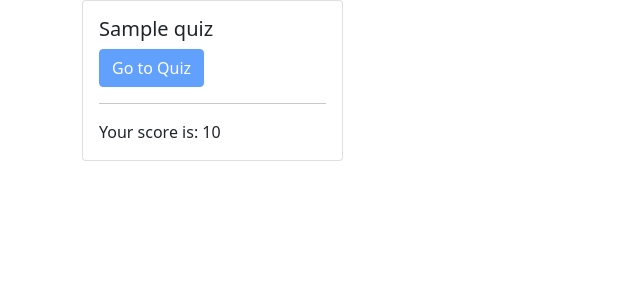
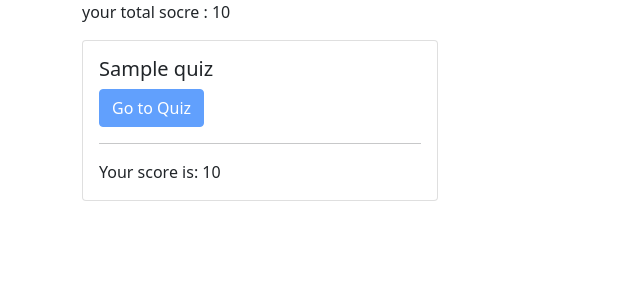
Before and after one commit to AliiHeydarii/Quiz_project, a Django app: page / in a window 1280 px wide. Shown: the part 56-356 px from the top of the page, without its empty margins (0-640 px from the left). Run offline with Django 4.2, Linux system fonts and the light colour scheme; a user stored in the database is signed in; tables that the repository leaves empty hold one stand-in row (values such as "Sample post").

Commit message:
add total score aggregation for user

```diff
--- a/quiz/templates/quiz/index.html
+++ b/quiz/templates/quiz/index.html
@@ -4,9 +4,12 @@ Home Page
 {% endblock %}
 
 {% block content %}
+<div class="row">
+<p> your total socre : {{total_score}} </p>
+
 {% for quiz in quiz_list %}
-    <div class="row">
-        <div class="col-sm-3">
+
+        <div class="col-sm-4">
             <div class="card">
                 <div class="card-body">
                     <h5 class="card-title">{{ quiz }}</h5>
@@ -21,6 +24,7 @@ Home Page
                 </div>
             </div>
         </div>
-    </div>
+
 {% endfor %}
+</div>
 {% endblock %}
--- a/quiz/views.py
+++ b/quiz/views.py
@@ -1,16 +1,17 @@
 from django.shortcuts import render
 from .models import Quiz,Question,UserAnswer
 from django.contrib.auth.decorators import login_required
+from django.db.models import Sum
 
 @login_required()
 def index_view(request):
     quiz_list = Quiz.objects.all()
     user_answers = UserAnswer.objects.filter(user=request.user)
-
+    total_score = user_answers.aggregate(total_score=Sum('score'))['total_score']
     for quiz in quiz_list:
         quiz.user_answer = user_answers.filter(quiz=quiz).first()
 
-    return render(request , 'quiz/index.html' , {'quiz_list' : quiz_list})
+    return render(request , 'quiz/index.html' , {'quiz_list' : quiz_list , 'total_score' : total_score })
 
 
 @login_required()
```
